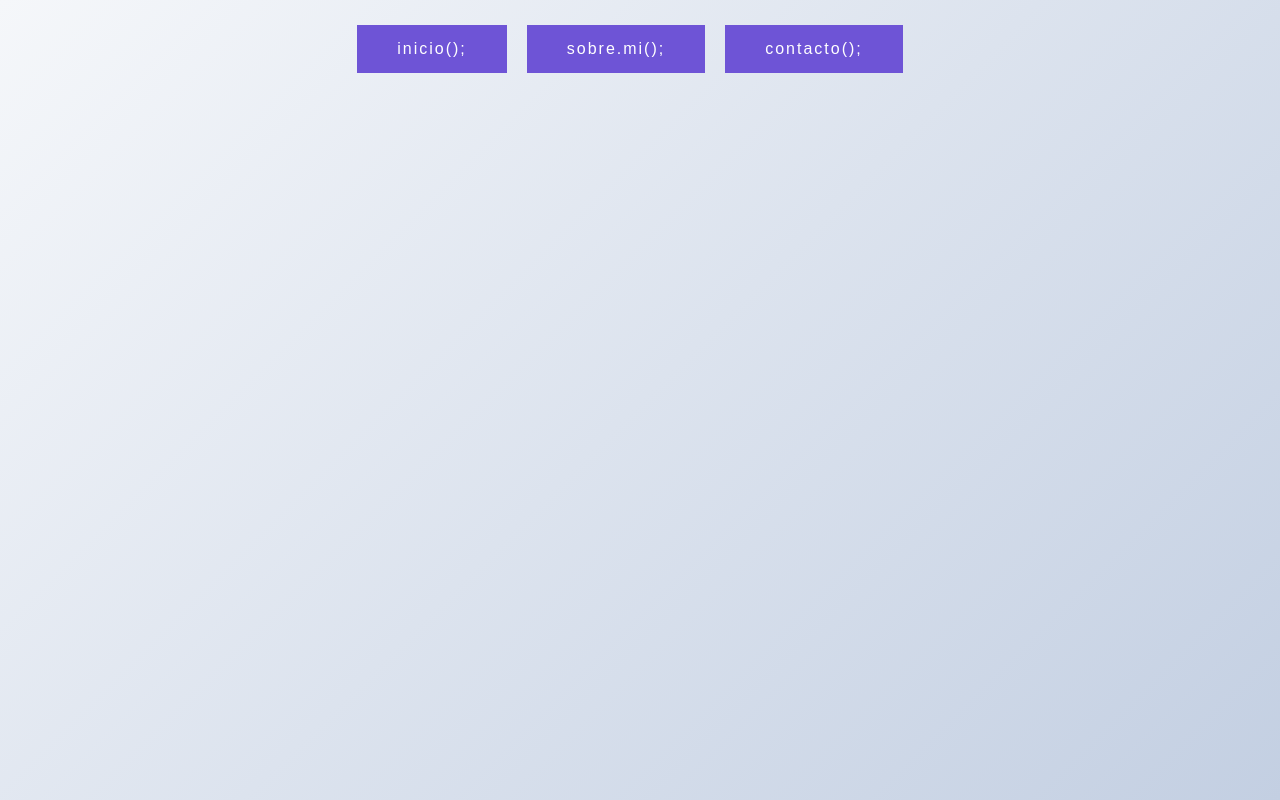
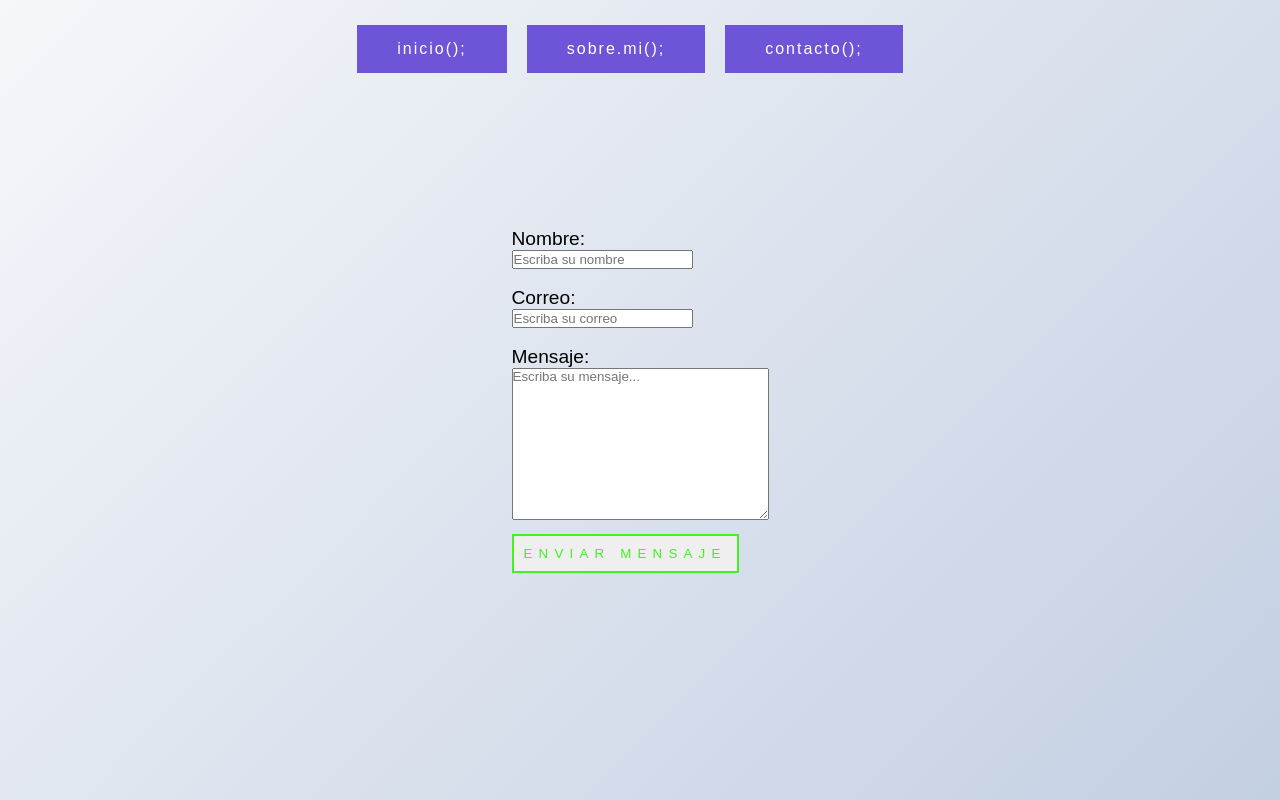
Before and after one commit to momexdah/IngWebPrimeraPag, a plain HTML site: page contact.html in a window 1280 px wide. Drawn offline with Linux system fonts and the light colour scheme.

Commit message:
Sección "contacto" en progreso

```diff
--- a/contact.html
+++ b/contact.html
@@ -19,5 +19,21 @@
         </li>
     </ul>
 </nav>
+
+<form action="">
+    <div class="contact">
+        <label for="Nombre">Nombre:</label>
+        <input required type="text" placeholder="Escriba su nombre"> <br>
+        <label for="Correo">Correo:</label>
+        <input required type="email" placeholder="Escriba su correo"><br>
+        <label for="Mensaje">Mensaje:</label> <br>
+        <textarea name="" id="" cols="30" rows="10" placeholder="Escriba su mensaje..."></textarea> <br>
+        <input type="submit" value="Enviar Mensaje">
+    </div>
+
+
+</form>
+
+
 </body>
 </html>
--- a/css/style.css
+++ b/css/style.css
@@ -239,19 +239,53 @@ nav ul li a:hover {
 .detailsAbout .skills table tr td{
     font-size: 1.2em;
     transition: 0.5s;
-
 }
 
 .detailsAbout .skills table tr td:hover{
-    border: 1px solid #000;
-    box-shadow: 0px 35px 50px rgba(0,0,0,0.25);
+    box-shadow: 0 35px 50px rgba(0,0,0,0.25);
     border-radius: 20px;
 
 }
 .detailsAbout .skills table tr td img{
-    transition: 0.5s
+    transition: 0.5s;
 
 }
 .detailsAbout .skills table tr td:hover img{
     width: 120px;
 }
+
+/*Sección Contacto*/
+
+form{
+    position: absolute;
+    display: flex;
+    align-items: center;
+    justify-content: center;
+}
+form .contact{
+    padding: 10px;
+    margin: 10px;
+}
+form .contact label{
+    font-size: 1.2em;
+}
+form .contact input{
+    display: flex;
+}
+form .contact input:nth-child(5n+1){
+    display: inline-block;
+    padding: 10px;
+    margin-block-start: 10px ;
+   /* background: #262c37;
+    color: rgba(255,255,255,0.4);*/
+    border: 2px solid #41f321;
+    color: #41f321;
+    letter-spacing: 6.2px;
+    text-transform: uppercase;
+    transition: 0.5s;
+}
+form .contact input:hover:nth-child(5n+1){
+    /*color: rgba(255,255,255,1);*/
+    color: #1fff;
+
+}
```
